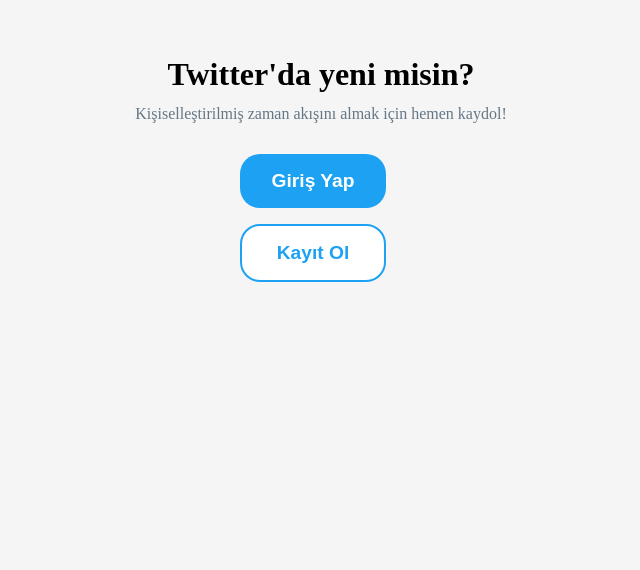
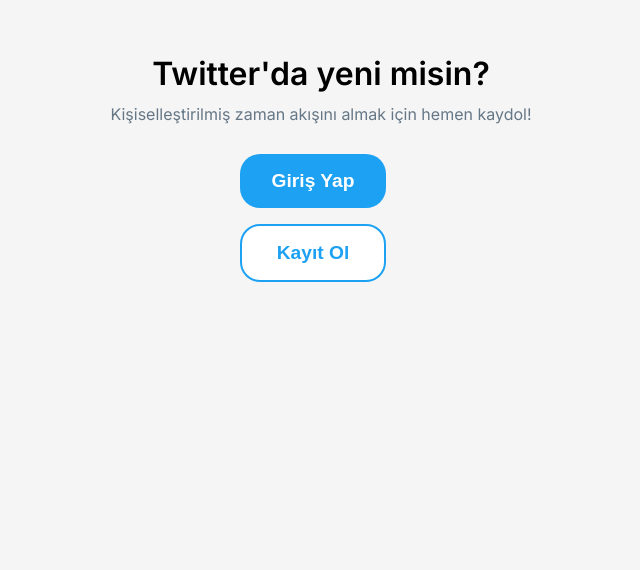
Before and after one commit to Aysenagay/sprint12-grup1, a React (Create React App) app in the folder sprint12-grup1/: page / in a window 1280 px wide. Shown: the part 230-800 px from the top of the page, without its empty margins (319-959 px from the left). Built offline with nearby package versions, Linux system fonts and the light colour scheme.

Commit message:
AppCssFont

```diff
--- a/sprint12-grup1/public/index.html
+++ b/sprint12-grup1/public/index.html
@@ -15,6 +15,12 @@
       user's mobile device or desktop. See https://developers.google.com/web/fundamentals/web-app-manifest/
     -->
     <link rel="manifest" href="%PUBLIC_URL%/manifest.json" />
+    <link rel="preconnect" href="https://fonts.googleapis.com" />
+    <link rel="preconnect" href="https://fonts.gstatic.com" crossorigin />
+    <link
+      href="https://fonts.googleapis.com/css2?family=Inter:wght@400;500;600;700;800;900&display=swap"
+      rel="stylesheet"
+    />
     <!--
       Notice the use of %PUBLIC_URL% in the tags above.
       It will be replaced with the URL of the `public` folder during the build.
--- a/sprint12-grup1/src/App.css
+++ b/sprint12-grup1/src/App.css
@@ -1,5 +1,7 @@
 /* --------First Page-------- */
-
+body {
+  font-family: "Inter", sans-serif;
+}
 .containerFirstPage {
   display: flex;
   flex-direction: column;
```
